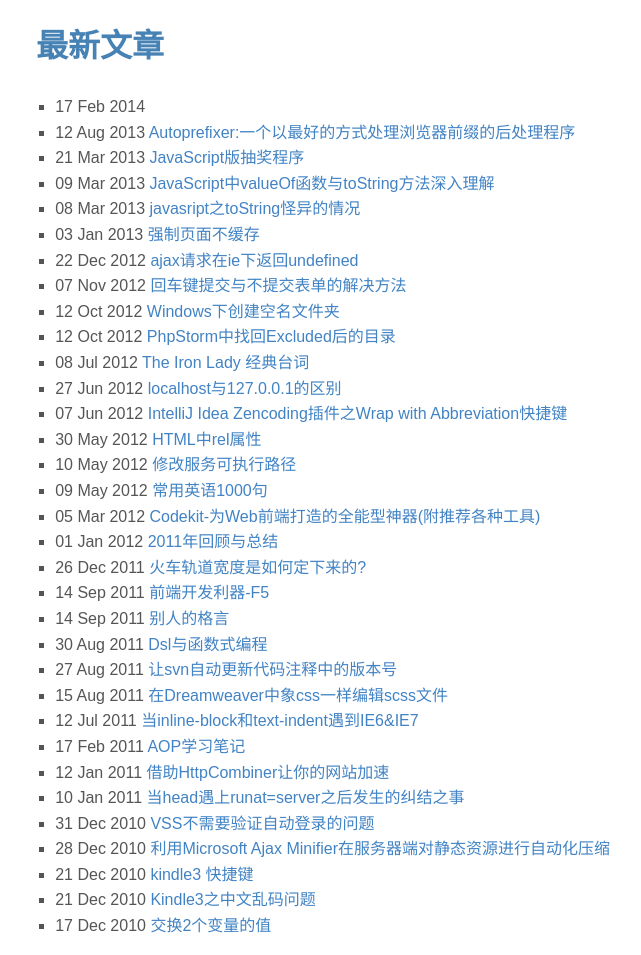
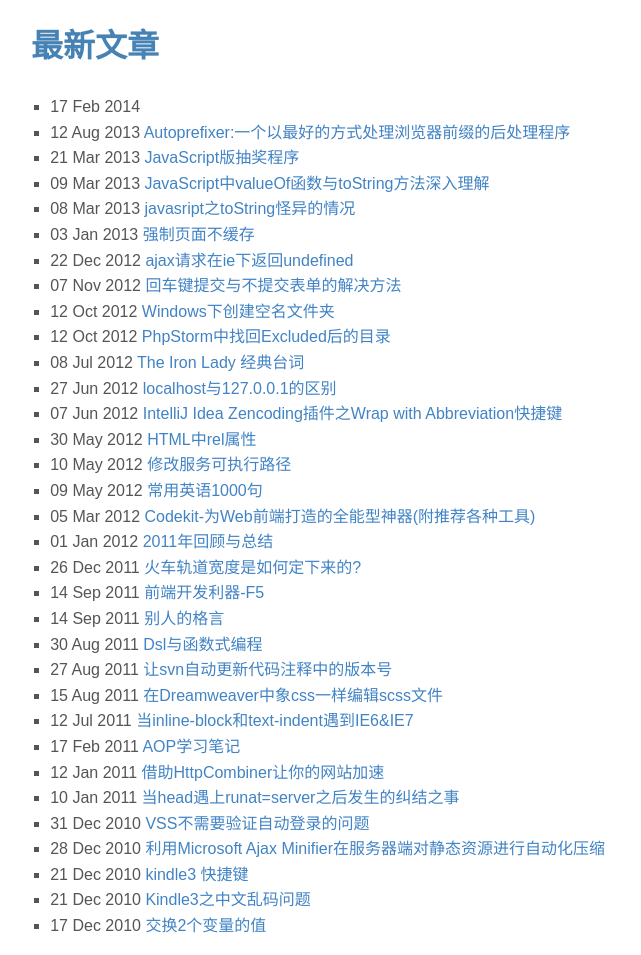
Before and after one commit to aNd1coder/and1coder.github.com, a Jekyll site: the page built from index.html, in a window 1280 px wide. Shown: the whole page, without its empty margins (294-935 px from the left). Built offline with Jekyll 4.4.1, drawn with Linux system fonts in a browser that asks for light colours; Markdown is read by kramdown in place of the engine named in the settings.

Commit message:
调整样式适应手机浏览

```diff
--- a/public/css/app.css
+++ b/public/css/app.css
@@ -9,4 +9,4 @@
 ul, ol { margin-left: 1.2em; }
 ul { padding: 0; list-style-type: square; }
 .container { min-width: 320px; max-width: 640px; margin: 0 auto; }
-h1.title, .content { padding: 0 10px; }
+h1.title, .content { padding: 0 5px; }
```
